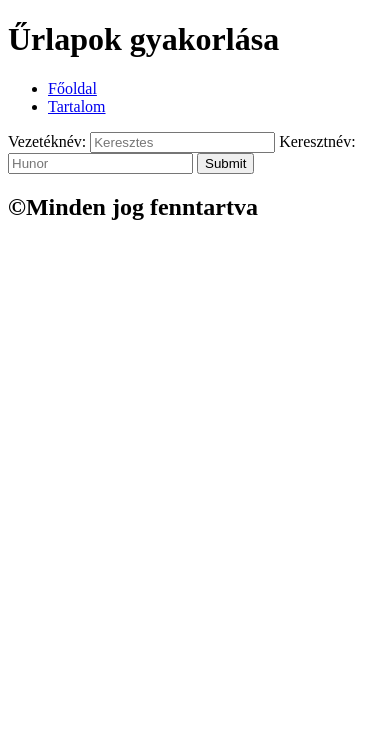
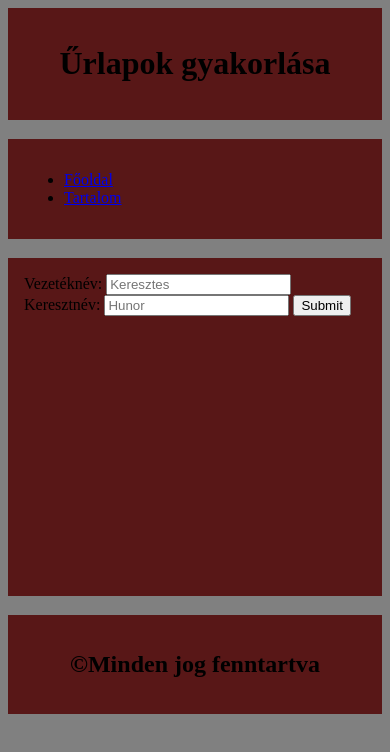
Before and after one commit to KeresztesHunor/KeresztesHunor_StarWars, a plain HTML site: page index.html in a window 390 px wide. Drawn offline with Linux system fonts and the light colour scheme.

Commit message:
reszponzivitás

```diff
--- a/index.html
+++ b/index.html
@@ -4,6 +4,7 @@
     <meta charset="UTF-8" />
     <meta http-equiv="X-UA-Compatible" content="IE=edge" />
     <meta name="viewport" content="width=device-width, initial-scale=1.0" />
+    <link rel="stylesheet" href="stilus.css">
     <title>Keresztes Hunor</title>
   </head>
   <body>
--- /dev/null
+++ b/stilus.css
@@ -0,0 +1,78 @@
+* {
+  box-sizing: border-box;
+}
+
+body {
+  background-color: gray;
+}
+
+main {
+  display: grid;
+  grid-template-areas:
+    "h h"
+    "a n"
+    "f f";
+  grid-template-columns: 4fr 1fr;
+  gap: 1.2rem;
+}
+
+header,
+nav,
+article,
+footer {
+  background-color: rgb(193, 93, 93);
+  padding: 1em;
+}
+
+header,
+footer {
+  text-align: center;
+}
+
+header {
+  grid-area: h;
+}
+
+nav {
+  grid-area: n;
+}
+
+article {
+  grid-area: a;
+  height: 40vh;
+}
+
+footer {
+  grid-area: f;
+}
+
+@media screen and (max-width: 1000px) {
+  header,
+  nav,
+  article,
+  footer {
+    background-color: rgb(112, 45, 45);
+  }
+
+  main {
+    grid-template-columns: 2fr 1fr;
+  }
+}
+
+@media screen and (max-width: 600px) {
+  header,
+  nav,
+  article,
+  footer {
+    background-color: rgb(88, 23, 23);
+  }
+
+  main {
+    grid-template-columns: 1fr;
+    grid-template-areas:
+      "h"
+      "n"
+      "a"
+      "f";
+  }
+}
```
